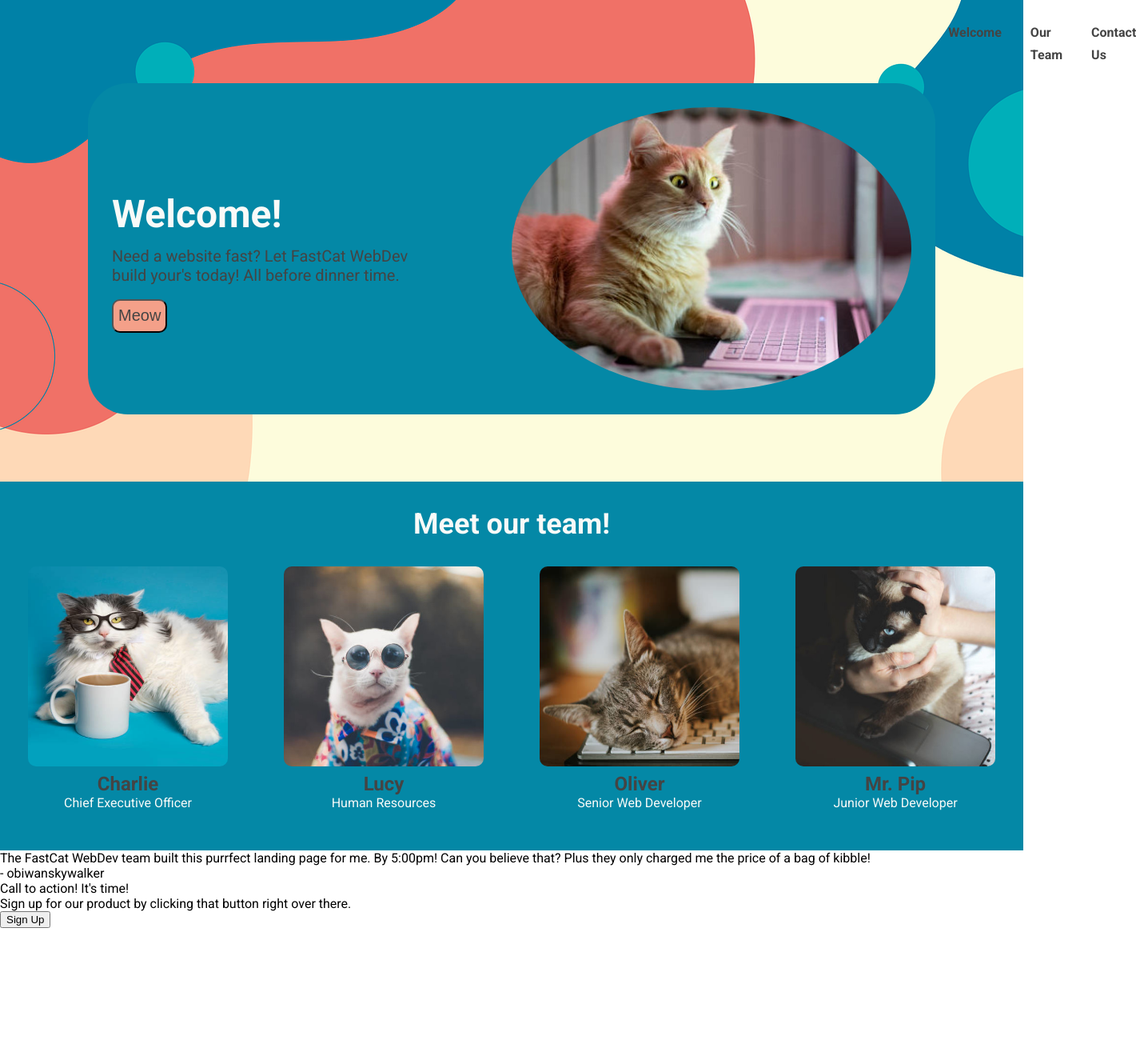
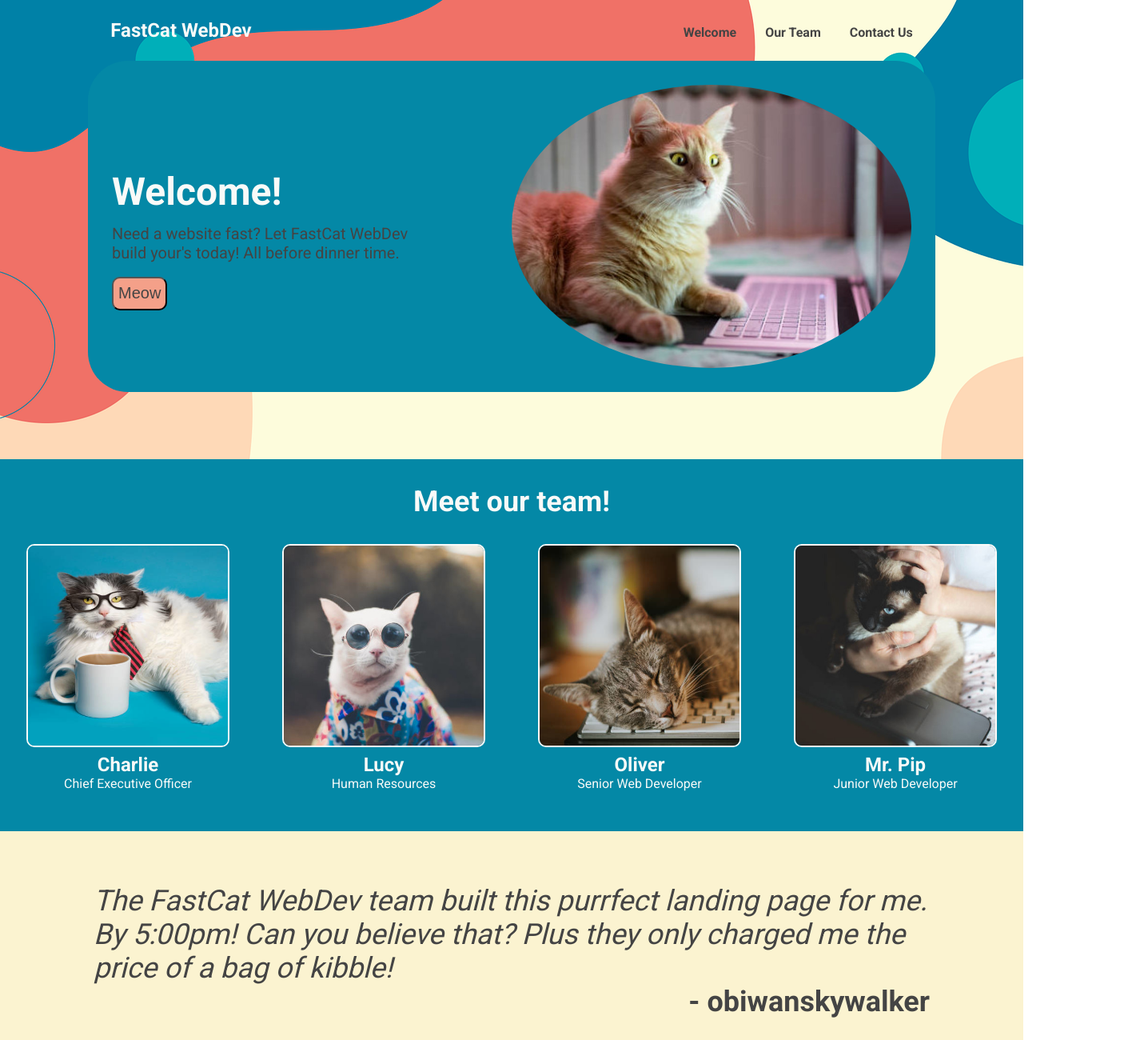
Before and after one commit to obiwanskywalkr/odin-landing-page, a plain HTML site: page index.html in a window 1280 px wide. Shown: the top 1300 px of the page at 80% size, 1421 px wide, since content can reach past the window. Before the commit the page ends 1160 px from the top, so only its background shows below. Drawn offline with Linux system fonts and the light colour scheme.

Commit message:
Fix shrinking issues when resizing webpage

```diff
--- a/style.css
+++ b/style.css
@@ -12,19 +12,21 @@ body {
     background-repeat: no-repeat;
     background-position: 50% 50%;
     display: flex;
-    flex-shrink: 1;
     flex-direction: column;
     align-items: center;
 }
 
 .header {
+    max-width: 1046px;
     font-size: 24px;
     font-weight: bolder;
     color: #F9FAF8;
     display: flex;
+    flex-shrink: 1;
+    flex-wrap: wrap;
     align-items: center;
-    justify-content: space-between;
-    gap: 1200px;
+    justify-content: center;
+    column-gap: 500px;
 }
 
 .links {
@@ -46,11 +48,15 @@ body {
     background-color: #0488A6;
     color: #444444;
     display: flex;
+    flex-shrink: 1;
+    flex-wrap: wrap;
+    justify-content: center;
+    align-items: center;
     gap: 100px;
 }
 
 .hero-text {
-    width: 400px;
+    max-width: 400px;
     display: flex;
     flex-shrink: 0;
     flex-direction: column;
@@ -105,6 +111,7 @@ body {
 
 .team-members {
     display: flex;
+    flex-wrap: wrap;
     align-items: center;
     justify-content: space-around;
     gap: 120px;
@@ -118,6 +125,8 @@ body {
 }
 
 .cat img {
+    border: 2px solid;
+    border-color: #F9FAF8;
     border-radius: 10px;
     width: 250px;
     height: 250px;
@@ -127,5 +136,28 @@ body {
     margin-top: 8px;
     font-size: 24px;
     font-weight: bold;
+    color: #F9FAF8;
+}
+
+.quote {
+    height: 300px;
+    background-color: #FBF3D0;
+    display: flex;
+    justify-content: center;
+    align-items: center;
+}
+
+.quote-text {
+    max-width: 1046px;
+    font-size: 36px;
+    font-weight: lighter;
+    font-style: italic;
     color: #444444;
 }
+
+.quote-signature {
+    font-size: 36px;
+    font-weight: bolder;
+    color: #444444;
+    text-align: end
+}
```
Also changed, not shown: colors_and_stuff.png (deleted), desired-result.png (deleted).
